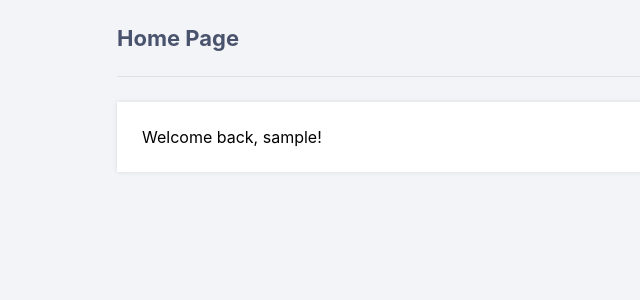
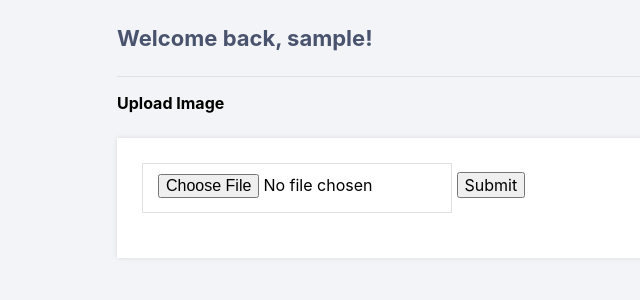
Before and after one commit to 21-aditya/IBM-Code, a Flask app: page /home in a window 1280 px wide. Shown: the part 60-360 px from the top of the page, without its empty margins (23-663 px from the left). Run offline with Flask 2, Linux system fonts and the light colour scheme; the visitor is signed in with stand-in values (Sample User, id 1); some libraries are stand-ins or nearby versions.

Commit message:
First commit

```diff
--- a/main.py
+++ b/main.py
@@ -1,16 +1,18 @@
 from flask import Flask, render_template, request, redirect, url_for, session
 from flask_mysqldb import MySQL
 import MySQLdb.cursors
-import re
+import re, os
+from werkzeug.utils import secure_filename
 
 app = Flask(__name__)
 app.secret_key = 'abc123'
-
+UPLOAD_FOLDER = os.path.join('static', 'uploads')
 # Enter your database connection details below
 app.config['MYSQL_HOST'] = 'localhost'
 app.config['MYSQL_USER'] = 'root'
 app.config['MYSQL_PASSWORD'] = 'Jan2021!'
 app.config['MYSQL_DB'] = 'ibmproj'
+app.config['UPLOAD_FOLDER'] = UPLOAD_FOLDER
 
 mysql = MySQL(app)
 
@@ -50,6 +52,21 @@ def logout():
    session.pop('username', None)
    # Redirect to login page
    return redirect(url_for('login'))
+
+@app.route('/uploaded', methods=['GET','POST'])
+def uploaded():
+    if request.method=='POST':
+        imagereceived = request.files['imageUpload']
+        img_filename = secure_filename(imagereceived.filename)
+        imagereceived.save(os.path.join(app.config['UPLOAD_FOLDER'], img_filename))
+        print(imagereceived)
+        return redirect(url_for('showimage', filename=img_filename))
+    return render_template('home.html', uploaded_image=os.path.join(app.config['UPLOAD_FOLDER'], img_filename))
+
+@app.route('/showimage')
+def showimage():
+    img_filename = request.args['filename']
+    return render_template('showimage.html', uploaded_image=os.path.join(app.config['UPLOAD_FOLDER'], img_filename))
 
 @app.route('/register', methods=['GET', 'POST'])
 def register():
--- a/static/style.css
+++ b/static/style.css
@@ -78,12 +78,19 @@ body {
 .login form input[type="email"],
 .register form input[type="password"],
 .register form input[type="text"],
-.register form input[type="email"] {
+.register form input[type="email"]{
     width: 310px;
     height: 50px;
     border: 1px solid #dee0e4;
     margin-bottom: 20px;
     padding: 0 15px;
+}
+.upload form input[type="file"]{
+    width: 310px;
+    height: 50px;
+    border: 1px solid #dee0e4;
+    margin-bottom: 20px;
+    padding: 10px 15px;
 }
 
 .login form input[type="submit"],
--- a/templates/home.html
+++ b/templates/home.html
@@ -3,6 +3,13 @@
 {% block title %}Home{% endblock %}
 
 {% block content %}
-<h2>Home Page</h2>
-<p>Welcome back, {{ username }}!</p>
+<h2>Welcome back, {{ username }}!</h2>
+<h3>Upload Image</h3>
+<div class = "upload">
+    <form action="/uploaded" method="post" enctype="multipart/form-data">
+        <input type="file" name="imageUpload" id="imageUpload" accept=".png, .jpg, .jpeg" >
+        <input type="submit" value="Submit">
+    </form>
+</div>
+
 {% endblock %}
```
Also changed, not shown: templates/showimage.html (added, +10 -0 lines), static/uploads/Screenshot_2022-07-26_at_9.15.04_PM.png (added).
